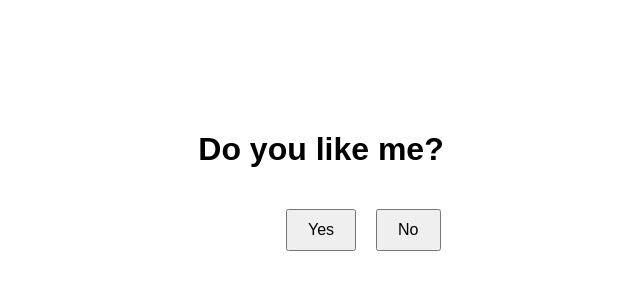
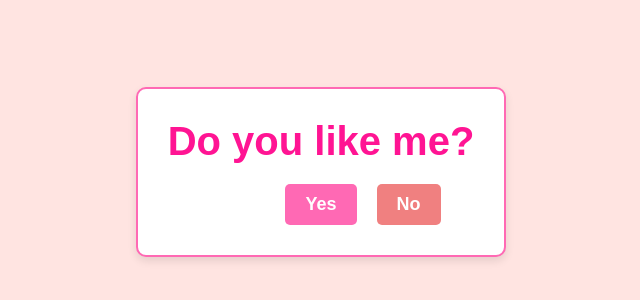
Before and after one commit to swarajxd/do-you-like-me-, a plain HTML site: page index.html in a window 1280 px wide. Shown: the part 228-528 px from the top of the page, without its empty margins (319-959 px from the left). Drawn offline with Linux system fonts and the light colour scheme.

Commit message:
Update index.html

```diff
--- a/index.html
+++ b/index.html
@@ -10,8 +10,22 @@
             justify-content: center;
             align-items: center;
             height: 100vh;
-            flex-direction: column;
-            font-family: Arial, sans-serif;
+            background-color: #ffe4e1;
+            font-family: 'Cursive', sans-serif;
+            margin: 0;
+        }
+        .container {
+            text-align: center;
+            background: white;
+            padding: 30px;
+            border-radius: 10px;
+            box-shadow: 0 4px 8px rgba(0, 0, 0, 0.1);
+            border: 2px solid #ff69b4;
+        }
+        h1 {
+            font-size: 2.5em;
+            color: #ff1493;
+            margin: 0;
         }
         .buttons {
             margin-top: 20px;
@@ -19,24 +33,42 @@
         button {
             padding: 10px 20px;
             margin: 0 10px;
-            font-size: 16px;
+            font-size: 18px;
+            font-weight: bold;
+            border: none;
+            border-radius: 5px;
             cursor: pointer;
-            position: relative;
+            transition: background-color 0.3s ease;
+        }
+        #yes {
+            background-color: #ff69b4;
+            color: white;
+        }
+        #yes:hover {
+            background-color: #ff1493;
         }
         #no {
+            background-color: #f08080;
+            color: white;
             position: absolute;
+        }
+        #no:hover {
+            background-color: #cd5c5c;
         }
     </style>
 </head>
 <body>
-    <h1 id="question">Do you like me?</h1>
-    <div class="buttons">
-        <button id="yes" onclick="showThankYou()">Yes</button>
-        <button id="no" onmouseover="moveButton()">No</button>
+    <div class="container">
+        <h1 id="question">Do you like me?</h1>
+        <div class="buttons" id="buttons">
+            <button id="yes" onclick="showThankYou()">Yes</button>
+            <button id="no" onmouseover="moveButton()">No</button>
+        </div>
     </div>
     <script>
         function showThankYou() {
             document.getElementById('question').innerText = "Thank you!";
+            document.getElementById('buttons').style.display = 'none';
         }
 
         function moveButton() {
```
